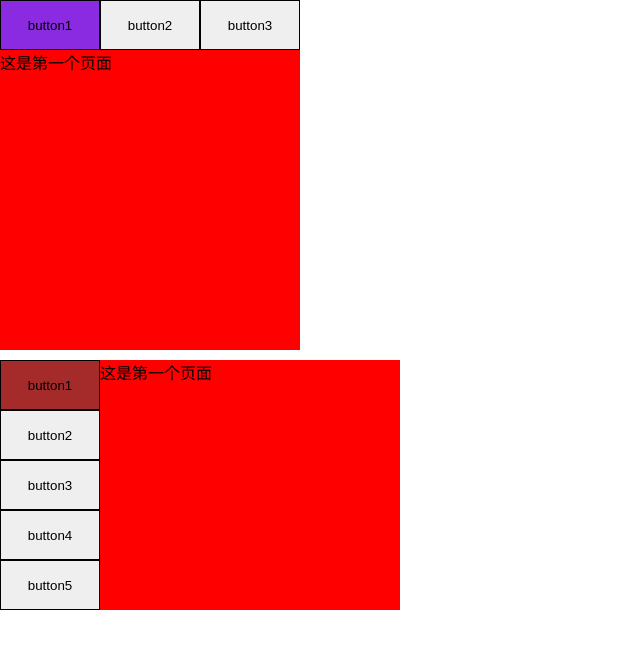
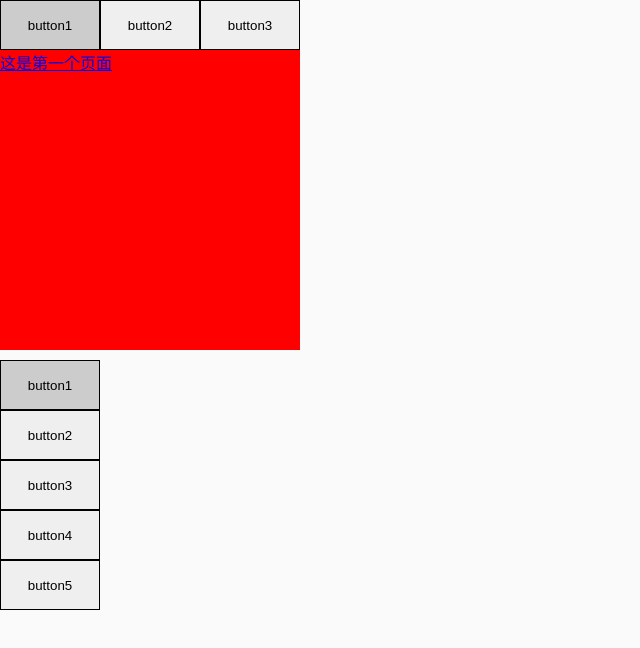
Before and after one commit to BCui4511/practice, a website: page tab/index.html in a window 1280 px wide. Shown: the whole page, without its empty margins (0-640 px from the left). Drawn offline with Linux system fonts and the light colour scheme.

Commit message:
fix:优化样式

```diff
--- a/tab/index.css
+++ b/tab/index.css
@@ -2,18 +2,18 @@
     padding: 0;
     margin: 0;
     box-sizing: border-box;
-}
-button {
-    outline: none;
-    border: 1px solid black;
 }
 
 html,
 body {
     height: 100%;
     width: 100%;
+    background-color: #fafafa;
 }
-
+button {
+    outline: none;
+    border: 1px solid black;
+}
 .tab-page {
     display: none;
 }
@@ -45,13 +45,26 @@ body {
 }
 
 #tab2 {
-    width: 400px;
     margin-top: 10px;
+    width: 100px;
 }
+
 #tab2 .button-container {
     width: 100px;
     float: left;
 }
+
+#tab2 .page-container{
+    display: none;
+}
+
+#tab2:hover {
+    width: 400px;
+}
+#tab2:hover .page-container {
+    display: block;
+}
+
 #tab2 .page-container {
     width: 300px;
     float: left;
@@ -80,11 +93,6 @@ body {
     clear: both;
 }
 
-
-#tab1 .clicked-button {
-    background-color: blueviolet;
+.clicked-button {
+    background-color: #ccc;
 }
-
-#tab2 .clicked-button {
-    background-color: brown;
-}
--- a/tab/main.js
+++ b/tab/main.js
@@ -5,7 +5,7 @@ function tabPage(id, content) {
 }
 
 
-function Tab(id, className, buttonTextArray, pageArray, parentElement) {
+function Tab(id, className, buttonTextArray, pageArray, parentElement, listenEvent='click') {
     // 内部方法
     const _getTabHTML = function(n, pageArray) {
         let buttonString = '<div class="button-container">';
@@ -39,8 +39,8 @@ function Tab(id, className, buttonTextArray, pageArray, parentElement) {
     this.curPage = 0;
     this.changeState(0, true);
 
-    // 监听点击事件
-    this.tabElement.addEventListener('click', (event) => {
+    // 监听事件
+    this.tabElement.addEventListener(listenEvent, (event) => {
         const buttonId = event.target.id;
         if (buttonId.indexOf('button')<0) { return; }
         const curNum = +buttonId.slice(6);
@@ -88,12 +88,12 @@ Tab.prototype.addPage = function(buttonTextArray, pageArray) {
     this.pageCount += length;
 }
 
-const page1 = new tabPage('page1', '这是第一个页面');
-const page2 = new tabPage('page2', '这是第二个页面');
+const page1 = new tabPage('page1', '<a href="https://ke.qq.com" target="_blank">这是第一个页面</a>');
+const page2 = new tabPage('page2', '<p>这是第二个页面</p>');
 const page3 = new tabPage('page3', '这是第三个页面');
 const page4 = new tabPage('page4', '这是第四个页面');
 const page5 = new tabPage('page5', '这是第五个页面');
 
 const tab1 = new Tab('tab1', 'tab1', ['button1','button2','button3'], [page1, page2, page3], document.body);
-const tab2 = new Tab('tab2', 'clearfix', ['button1','button2','button3'], [page1, page2, page3], document.body);
+const tab2 = new Tab('tab2', 'clearfix', ['button1','button2','button3'], [page1, page2, page3], document.body,'mouseover');
 tab2.addPage(['button4','button5'],[page4,page5]);
```
